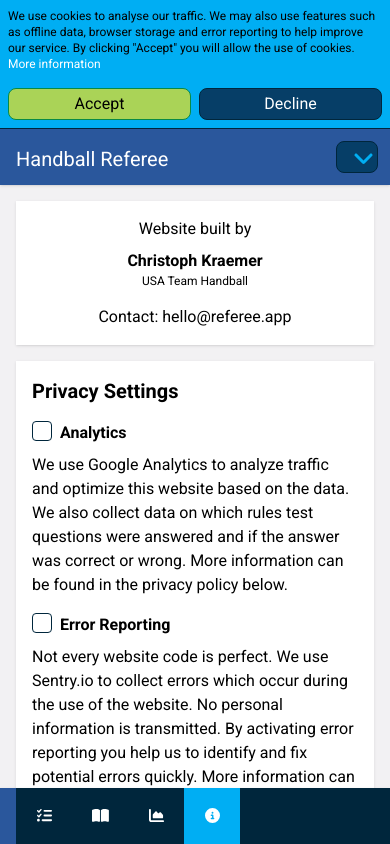
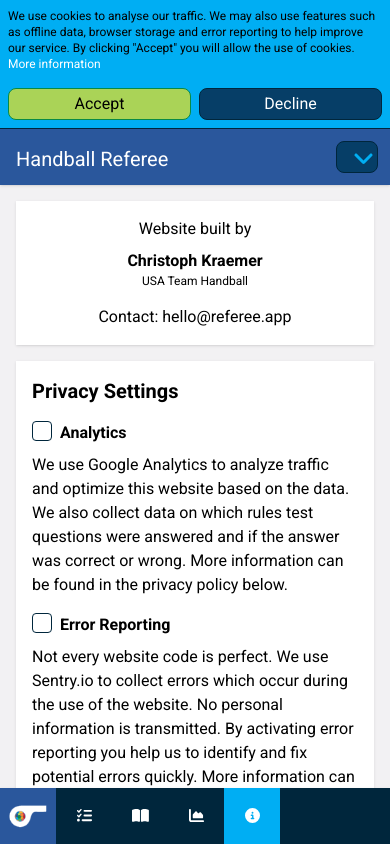
Before and after one commit to handball-referee/referee.app, a React app: page /about in a window 390 px wide. Built offline with nearby package versions, Linux system fonts and the light colour scheme; no server answers.

Commit message:
fix: styling issues on mobile

```diff
--- a/src/components/LanguagePicker.tsx
+++ b/src/components/LanguagePicker.tsx
@@ -22,7 +22,7 @@ const LanguagePicker: FunctionComponent = () => {
     });
   };
 
-  const currentLanguage = i18n.language;
+  const currentLanguage = i18n.language || 'en';
 
   return (
     <Dropdown<string>
--- a/src/components/Menu.tsx
+++ b/src/components/Menu.tsx
@@ -41,7 +41,7 @@ const Menu: FunctionComponent = () => {
 
   return (
     <div id="menu" className={className}>
-      <div id="logo" className="flex justify-end p-2 bg-blue-300 h-14">
+      <div id="logo" className="flex flex-shrink-0 justify-end p-2 bg-blue-300 h-14">
         <img className="h-10 w-10" src={Logo} alt={t("app.title")} />
       </div>
       <nav className="flex flex-row md:flex-col text-xs">
--- a/src/components/RulesSelector.tsx
+++ b/src/components/RulesSelector.tsx
@@ -40,7 +40,7 @@ const RulesSelector: FunctionComponent = () => {
   });
 
   return (
-    <aside id="rules-selector-wrapper" className="bg-grey-200 shadow flex flex-grow-0 shrink-0 basis-60 overflow-auto">
+    <aside id="rules-selector-wrapper" className="bg-grey-200 shadow flex flex-grow-0 shrink-0 basis-14 md:basis-60 md:overflow-auto">
       <div
         className={className}
         role="listbox"
--- a/src/components/rules-test/RulesTest.tsx
+++ b/src/components/rules-test/RulesTest.tsx
@@ -83,7 +83,7 @@ const RulesTest: FunctionComponent = () => {
 
     return (
       <div key={key} className={className}>
-        <div className="flex basis-8">
+        <div className="flex flex-shrink-0 basis-8">
           <CheckBox
             checked={isChecked}
             onChange={() => updateChecked(key)}
```
